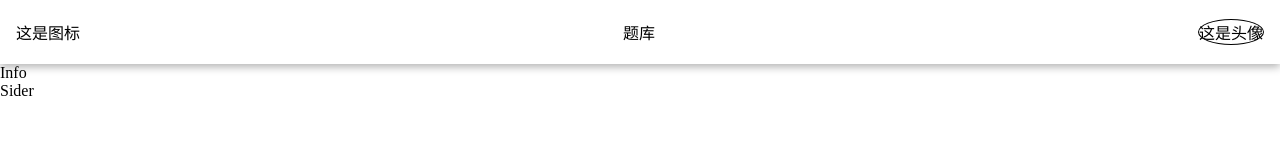
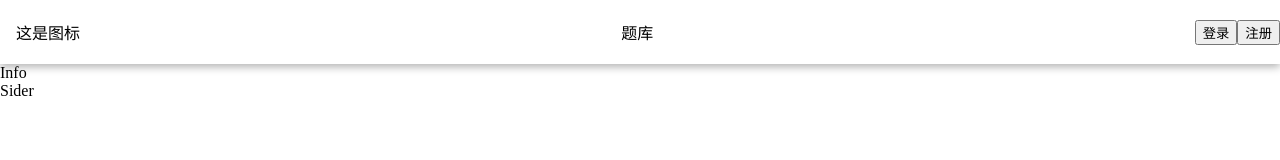
Before and after one commit to lec-org/uee, a React (Vite) app: page / in a window 1280 px wide. Shown: the top 160 px of the page. Built offline with nearby package versions, Linux system fonts and the light colour scheme.

Commit message:
feat:新增登录注册页面并重构Nav

```diff
--- a/package.json
+++ b/package.json
@@ -10,6 +10,7 @@
     "preview": "vite preview"
   },
   "dependencies": {
+    "axios": "^1.6.2",
     "react": "^18.2.0",
     "react-dom": "^18.2.0",
     "react-router-dom": "^6.20.0",
--- /dev/null
+++ b/src/API/api.ts
@@ -0,0 +1,13 @@
+import request from './index'
+
+interface LoginAPIReq {
+	username: string
+	password: string
+}
+
+interface LoginAPIRes {
+	code: number
+	t: { null: null }
+}
+export const userLogin = (params: LoginAPIReq): Promise<LoginAPIRes> =>
+	request.post('/user/login', params)
--- /dev/null
+++ b/src/API/index.ts
@@ -0,0 +1,37 @@
+import axios from 'axios'
+
+const instance = axios.create({
+	baseURL: 'http://127.0.0.1:4523/m1/2792292-0-default',
+	timeout: 10000,
+	headers: { 'content-type': 'application/json' },
+})
+
+// 添加请求拦截器
+axios.interceptors.request.use(
+	function (config) {
+		// 在发送请求之前做些什么
+		return config
+	},
+	function (error) {
+		// 对请求错误做些什么
+		return Promise.reject(error)
+	}
+)
+
+// 添加响应拦截器
+axios.interceptors.response.use(
+	function (response) {
+		// 2xx 范围内的状态码都会触发该函数。
+		// 对响应数据做点什么
+		console.log(response)
+
+		return response
+	},
+	function (error) {
+		// 超出 2xx 范围的状态码都会触发该函数。
+		// 对响应错误做点什么
+		return Promise.reject(error)
+	}
+)
+
+export default instance
--- a/src/components/Layout/Header/Avatar/index.tsx
+++ b/src/components/Layout/Header/Avatar/index.tsx
@@ -1,3 +1,12 @@
+import { NavLink } from 'react-router-dom'
+
 export default function Avatar(props: { className: string }) {
-	return <div className={props.className}>这是头像</div>
+	return (
+		<>
+			<NavLink to='/user'>
+				{' '}
+				<div className={props.className}>这是头像</div>
+			</NavLink>
+		</>
+	)
 }
--- /dev/null
+++ b/src/components/Layout/Header/Navs/index.module.scss
@@ -0,0 +1,8 @@
+.navActive {
+	font-size: 20px;
+	font-weight: bold;
+	color: red;
+}
+.navs {
+	text-decoration: none;
+}
--- a/src/components/Layout/Header/Navs/index.tsx
+++ b/src/components/Layout/Header/Navs/index.tsx
@@ -1,17 +1,19 @@
-import { useNavigate } from 'react-router-dom'
+import { NavLink } from 'react-router-dom'
+import styles from './index.module.scss'
 
 export default function Navs(props: { className: string }) {
-	const navgateTo = useNavigate()
-
 	return (
 		<div className={props.className}>
-			<span
-				onClick={() => {
-					navgateTo('/all')
-				}}
-			>
-				题库
-			</span>
+			<nav className={styles['navs']}>
+				<NavLink
+					to='all'
+					className={({ isActive }) =>
+						isActive ? styles['navActive'] : void 0
+					}
+				>
+					题库
+				</NavLink>
+			</nav>
 		</div>
 	)
 }
--- a/src/components/Layout/Header/index.tsx
+++ b/src/components/Layout/Header/index.tsx
@@ -6,22 +6,32 @@ import Avatar from './Avatar'
 import styles from './index.module.scss'
 
 // * 导入功能
-import { useNavigate } from 'react-router-dom'
+// import Home from '../../../pages/Home'
+import { Link } from 'react-router-dom'
+import { useRef } from 'react'
 
 export default function Header() {
-	// * 创建路由钩子
-	const navTo = useNavigate()
+	const isLogin = useRef(false)
+
 	return (
 		<>
 			<div className={styles['header']}>
-				<div
-					className={styles['iconTag']}
-					onClick={() => navTo('/')}
-				>
-					这是图标
-				</div>
+				<Link to='/'>
+					<div className={styles['iconTag']}>这是图标</div>
+				</Link>
 				<Navs className={styles['nav']}></Navs>
-				<Avatar className={styles['avatar']}></Avatar>
+				{isLogin ? (
+					<div className='account'>
+						<Link to='/login'>
+							<button>登录</button>
+						</Link>
+						<Link to="register">
+							<button>注册</button>
+						</Link>
+					</div>
+				) : (
+					<Avatar className={styles['avatar']}></Avatar>
+				)}
 			</div>
 		</>
 	)
--- a/src/index.css
+++ b/src/index.css
@@ -1,8 +1,18 @@
 body {
-  margin: 0;
-  padding: 0;
+	margin: 0;
+	padding: 0;
+	box-sizing: border-box;
 }
 
 #root {
 	width: 100%;
 }
+
+a {
+	color: #000;
+	text-decoration: none;
+}
+
+li {
+	list-style: none;
+}
--- /dev/null
+++ b/src/pages/Login/index.tsx
@@ -0,0 +1,61 @@
+import { useRef } from 'react'
+import { userLogin } from '../../API/api'
+import { useNavigate } from 'react-router-dom'
+
+export default function Login() {
+	const ToNav = useNavigate()
+	// 定义ref获取DOM, 其current属性即为该DOM节点
+	const uname = useRef(null)
+	const pwd = useRef(null)
+
+	// 定义处理登录的函数
+	const handleLogin = async (username: string, password: string) => {
+		// 鉴定是否为空
+		if (!username.trim() || !password.trim()) {
+			alert('请输入用户名和密码')
+			return
+		}
+
+		const params = {
+			username,
+			password,
+		}
+
+		const res = await userLogin(params)
+
+		if (res.code) {
+			console.log('登陆成功')
+			console.log('3s后即将跳转首页')
+			let i = 3
+			const alertLogin = setTimeout(() => {
+				if (!i) {
+					clearTimeout(alertLogin)
+					ToNav('/')
+				}
+				console.log(i--)
+			}, 1000)
+		}
+	}
+
+	return (
+		<>
+			用户名:{' '}
+			<input
+				type='text'
+				ref={uname}
+			/>
+			密码:{' '}
+			<input
+				type='password'
+				ref={pwd}
+			/>
+			<button
+				onClick={() => {
+					handleLogin(uname.current.value, pwd.current.value)
+				}}
+			>
+				登录
+			</button>
+		</>
+	)
+}
--- /dev/null
+++ b/src/pages/Register/index.tsx
@@ -0,0 +1,5 @@
+import React from 'react'
+
+export default function Register() {
+	return <div>Register</div>
+}
```
Also changed, not shown: src/routers/index.tsx (+7 -1 lines), 1 other file (tests, documents, lock files or other folders).
